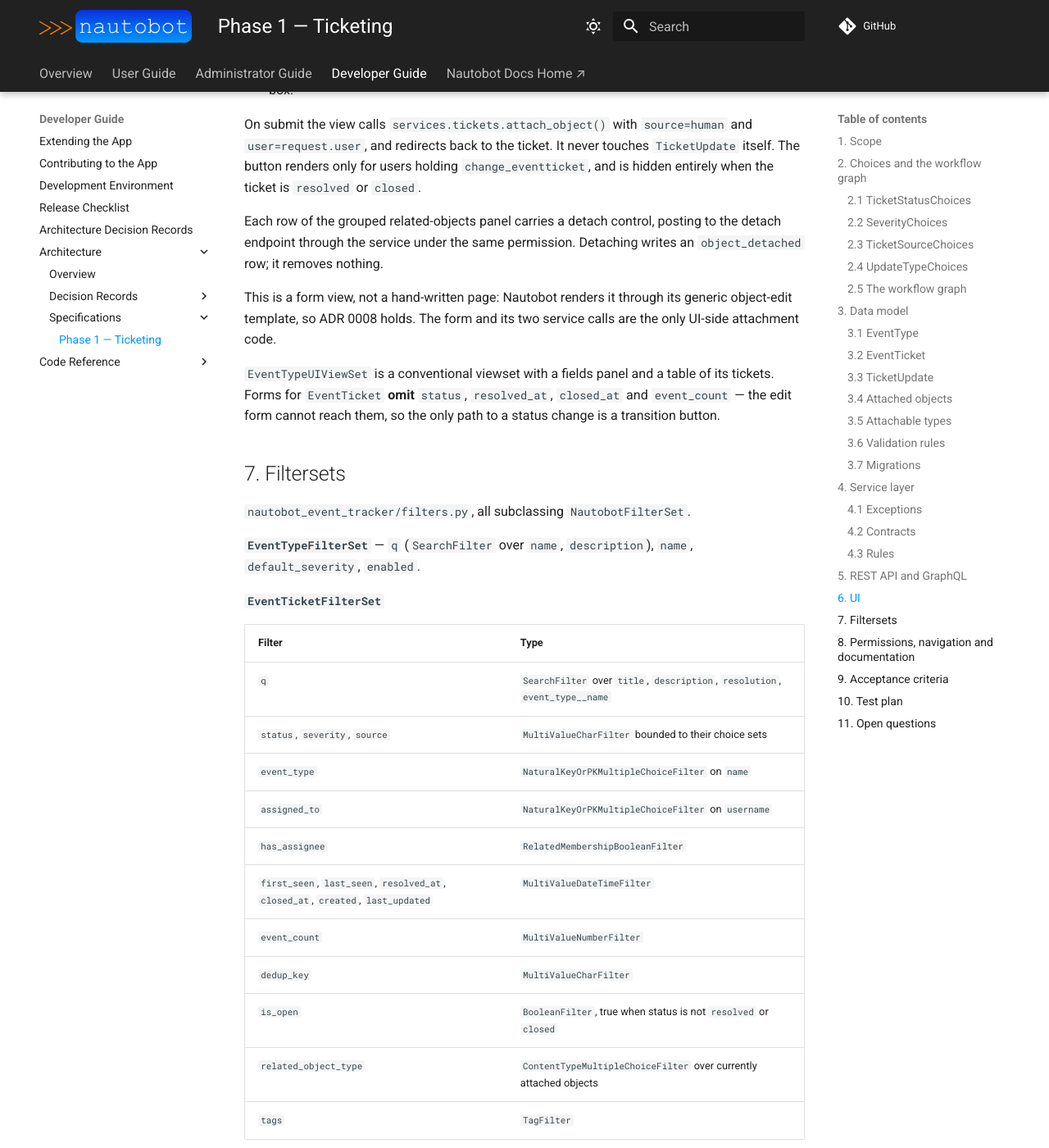
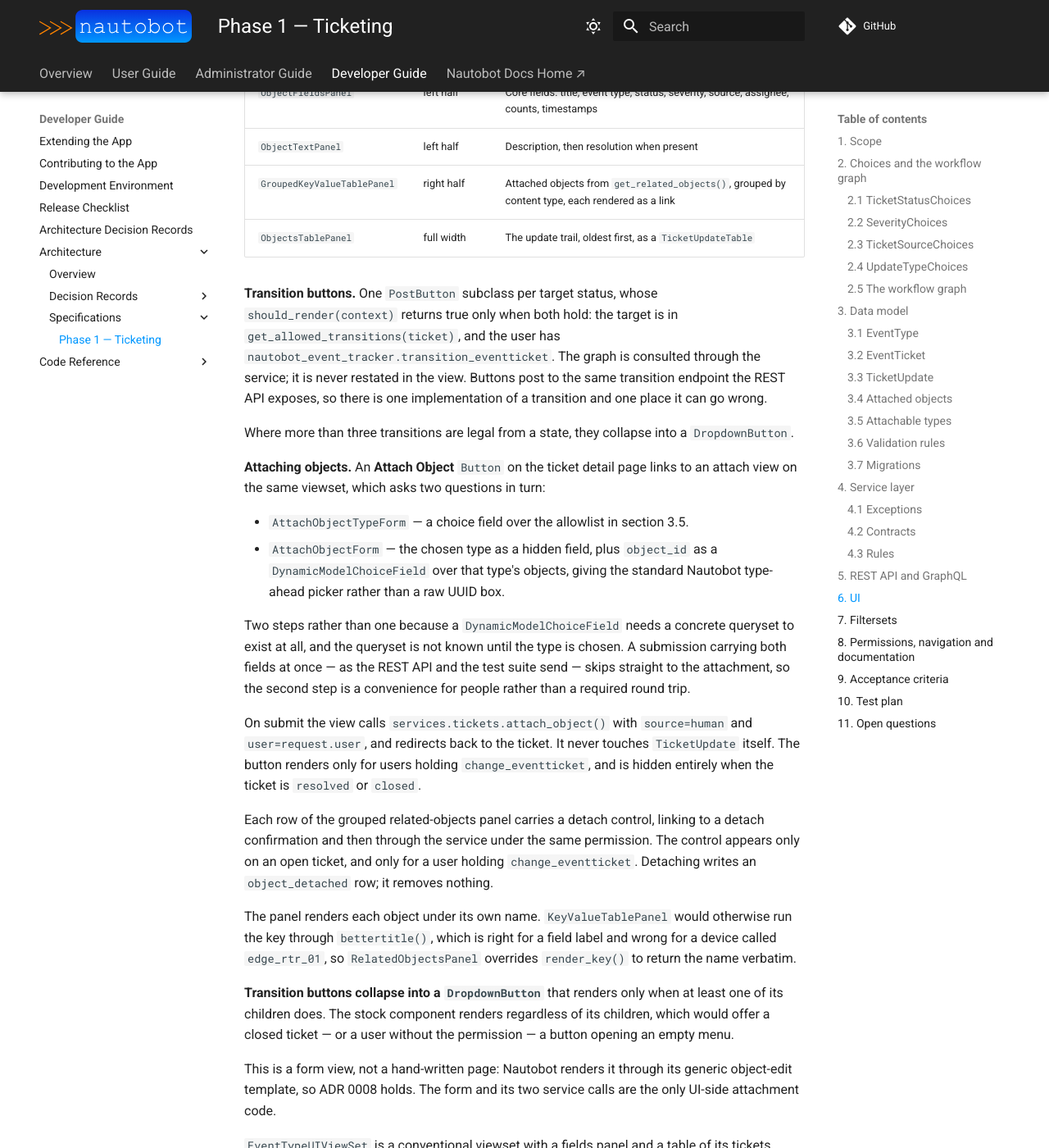
Before and after one commit to jtdub/nautobot-app-event-tracker, an MkDocs documentation site: the page built from docs/specs/phase-1-tickets.md, in a window 1280 px wide and 1400 px high, scrolled down 13808 px. Shown: the whole window at 82% size. Built offline with MkDocs 1.6.1 and Material for MkDocs 9.7.7, drawn with Linux system fonts in a browser that asks for light colours; comment, search, counter and statistics services are not loaded; some of the changed text lies outside the part shown.

Commit message:
Record the review's outcomes in the spec and user docs
Section 4 gains `pk` and `was_created` and the recurrence attachment rule,
section 4.3 explains why S5 needs an advisory lock rather than
`select_for_update()`, section 5 documents bulk create and the update path
through the service, and section 6 describes the two attach steps, the detach
control, the panel's verbatim object names and the transition menu's render
rule. Open question 11.10 is resolved.

Co-Authored-By: Claude Opus 5 <noreply@anthropic.com>
Claude-Session: https://claude.ai/code/session_01JbELBj7RDANwqDxzL1J67Z

````diff
--- a/docs/specs/phase-1-tickets.md
+++ b/docs/specs/phase-1-tickets.md
@@ -246,9 +246,11 @@ All parameters are keyword-only. All mutating functions return the `TicketUpdate
 ```python
 def create_ticket(*, title, event_type, source, severity=None, description="",
                   user=None, dedup_key="", payload=None, related_objects=None,
-                  occurred_at=None) -> EventTicket
+                  occurred_at=None, pk=None) -> EventTicket
 ```
-Creates a ticket in `new`, or returns an existing one per S5. `severity` defaults to `event_type.default_severity`. `occurred_at` defaults to now and sets both `first_seen` and `last_seen`. Each object in `related_objects` is attached with its own `object_attached` update. Writes a `created` update. Raises `ValidationError` if `event_type.enabled` is false.
+Creates a ticket in `new`, or returns an existing one per S5. `severity` defaults to `event_type.default_severity`. `occurred_at` defaults to now and sets both `first_seen` and `last_seen`. Each object in `related_objects` is attached with its own `object_attached` update — on a new ticket and on a joined one alike, since a recurrence can implicate objects the first occurrence did not name. Writes a `created` update. Raises `ValidationError` if `event_type.enabled` is false.
+
+`pk` lets the caller choose the ticket's primary key, which the REST API allows on create and data imports rely on; it is ignored when the call joins an existing ticket. The returned instance carries `was_created`, True when this call opened the ticket and False when it joined one — the transports read it rather than inferring from the event count, so that a recurrence never has the caller's custom fields written over it.
 
 ```python
 def add_comment(*, ticket, message, source, user=None) -> TicketUpdate
@@ -308,7 +310,9 @@ The check runs **first**, before actor validation and before transition legality
 
 **S5 — Idempotent creation.** When `create_ticket` is called with a non-empty `dedup_key`, the service looks for an existing ticket with that key whose status is **not** `resolved` or `closed`. If one exists it does not create a second ticket; instead, within one transaction, it increments `event_count`, advances `last_seen` to `occurred_at`, writes a `recurrence` update, and returns the existing ticket.
 
-If the only matching tickets are resolved or closed, a new ticket is created — a recurrence after a fix is a new problem, not a continuation of the old one. Lookup takes `select_for_update()` so that concurrent consumers cannot both create a ticket for the same key. An empty `dedup_key` disables the behaviour entirely.
+If the only matching tickets are resolved or closed, a new ticket is created — a recurrence after a fix is a new problem, not a continuation of the old one. An empty `dedup_key` disables the behaviour entirely.
+
+Concurrent deliveries of the same key are serialized by a transaction-scoped PostgreSQL advisory lock taken on the key before the lookup. `select_for_update()` cannot do this job: until the first ticket for a key exists there is no row to lock, so two simultaneous first deliveries would each find nothing and each open a ticket — precisely the case this rule exists to prevent. The lock is keyed on the value rather than on a row, so it holds before the row exists; ADR 0003 already makes PostgreSQL the only supported backend.
 
 ## 5. REST API and GraphQL
 
@@ -323,7 +327,9 @@ Routes are registered under `/api/plugins/event-tracker/`.
 | `tickets/{id}/attach/` `tickets/{id}/detach/` | `POST` | Body carries `object_type` (an `app_label.model` string) and `object_id` (a UUID). Attach rejects types outside the section 3.5 allowlist with 400 |
 | `ticket-updates/` | `GET` only | `http_method_names = ["get", "head", "options"]` |
 
-**Creation through the API** routes to `services.tickets.create_ticket()` by overriding `perform_create()` on the ticket viewset, so an API-created ticket gets its `created` update and its dedup behaviour like any other.
+**Creation through the API** routes to `services.tickets.create_ticket()` by overriding `perform_create()` on the ticket viewset, so an API-created ticket gets its `created` update and its dedup behaviour like any other. A list payload is a bulk create in Nautobot, so the override handles one ticket or many. Fields the service does not own — custom fields, relationships — are applied by the serializer to the row the service wrote, except when the call joined an existing ticket, which belongs to an earlier event and is left alone.
+
+**Updates that carry their own update type** route through the service too. `perform_update()` sends a changed `severity` to `set_severity()` and a changed `assigned_to` to `assign()` before saving the rest, so a `PATCH` cannot change either without recording who changed it and from what. The bulk `PATCH` route calls `perform_update()` once per object, so it is covered by the same override. The stored row is re-read first: Nautobot's `ValidatedModelSerializer.validate()` has already applied the incoming values to `serializer.instance`, so comparing against that instance would find nothing changed.
 
 **Direct status changes are rejected, not ignored.** `status` is in `read_only_fields`, which alone would make DRF silently drop it — a client would get a 200 and believe it had worked. Instead `EventTicketSerializer.validate()` inspects `self.initial_data`: if `status` is present it raises `ValidationError` pointing at the transition endpoint. Same treatment for `resolved_at`, `closed_at` and `event_count`, which are equally service-owned.
 
@@ -350,14 +356,20 @@ Per [ADR 0008](../decisions/0008-ui-component-framework-only.md), `NautobotUIVie
 
 Where more than three transitions are legal from a state, they collapse into a `DropdownButton`.
 
-**Attaching objects.** An **Attach Object** `Button` on the ticket detail page links to an attach view on the same viewset. The view renders an `AttachObjectForm` with two fields:
+**Attaching objects.** An **Attach Object** `Button` on the ticket detail page links to an attach view on the same viewset, which asks two questions in turn:
 
-- `object_type` — a `ContentTypeChoiceField` limited to the allowlist in section 3.5.
-- `object_id` — a `DynamicModelChoiceField` whose queryset follows the chosen `object_type`, giving the standard Nautobot type-ahead object picker rather than a raw UUID box.
+- `AttachObjectTypeForm` — a choice field over the allowlist in section 3.5.
+- `AttachObjectForm` — the chosen type as a hidden field, plus `object_id` as a `DynamicModelChoiceField` over that type's objects, giving the standard Nautobot type-ahead picker rather than a raw UUID box.
+
+Two steps rather than one because a `DynamicModelChoiceField` needs a concrete queryset to exist at all, and the queryset is not known until the type is chosen. A submission carrying both fields at once — as the REST API and the test suite send — skips straight to the attachment, so the second step is a convenience for people rather than a required round trip.
 
 On submit the view calls `services.tickets.attach_object()` with `source=human` and `user=request.user`, and redirects back to the ticket. It never touches `TicketUpdate` itself. The button renders only for users holding `change_eventticket`, and is hidden entirely when the ticket is `resolved` or `closed`.
 
-Each row of the grouped related-objects panel carries a detach control, posting to the detach endpoint through the service under the same permission. Detaching writes an `object_detached` row; it removes nothing.
+Each row of the grouped related-objects panel carries a detach control, linking to a detach confirmation and then through the service under the same permission. The control appears only on an open ticket, and only for a user holding `change_eventticket`. Detaching writes an `object_detached` row; it removes nothing.
+
+The panel renders each object under its own name. `KeyValueTablePanel` would otherwise run the key through `bettertitle()`, which is right for a field label and wrong for a device called `edge_rtr_01`, so `RelatedObjectsPanel` overrides `render_key()` to return the name verbatim.
+
+**Transition buttons collapse into a `DropdownButton`** that renders only when at least one of its children does. The stock component renders regardless of its children, which would offer a closed ticket — or a user without the permission — a button opening an empty menu.
 
 This is a form view, not a hand-written page: Nautobot renders it through its generic object-edit template, so ADR 0008 holds. The form and its two service calls are the only UI-side attachment code.
 
@@ -452,4 +464,4 @@ These are the calls made while writing this spec that most deserve a second opin
 
 **11.9 The attachable-type allowlist and its default (section 3.5).** The first draft of this spec had no constraint on what could be attached, which would have let a ticket point at a `Secret` or a `User`. *Proposed reading:* constrain it, defaulting to the seven DCIM/IPAM/Circuits models named in the architecture diagram, and let deployments extend the list through `PLUGINS_CONFIG`. The default is a guess at what an operator wants on day one — if `dcim.devicetype`, `dcim.rack`, `dcim.virtualchassis` or the virtualization models belong there too, adding them is a one-line change to the default and costs nothing later.
 
-**11.10 Attach is a form view rather than an inline control.** Section 6 routes attachment through a small form on the ticket page, using Nautobot's generic object-edit rendering so that ADR 0008 holds. *Proposed reading:* accept the extra click. An inline type-ahead directly in the detail panel would be nicer to use, but the UI Component Framework has no control for a dependent two-field picker, so building it means either custom JavaScript or a hand-written template — and the second is exactly what ADR 0008 forbids.
+**11.10 Attach is a form view rather than an inline control.** *Resolved: two form steps.* Section 6 routes attachment through a small form on the ticket page, using Nautobot's generic object-edit rendering so that ADR 0008 holds. The dependent two-field picker the first draft wanted does not exist in the UI Component Framework, and building it inline would mean custom JavaScript or a hand-written template — the second is exactly what ADR 0008 forbids. Splitting the question in two gets the real type-ahead picker without either: the type is chosen first, and the object picker is then built over a concrete queryset. The cost is one extra click for a person, and none at all for a client that already knows both values.
````
Also changed, not shown: docs/user/app_use_cases.md (+3 -1 lines), 1 other file.
